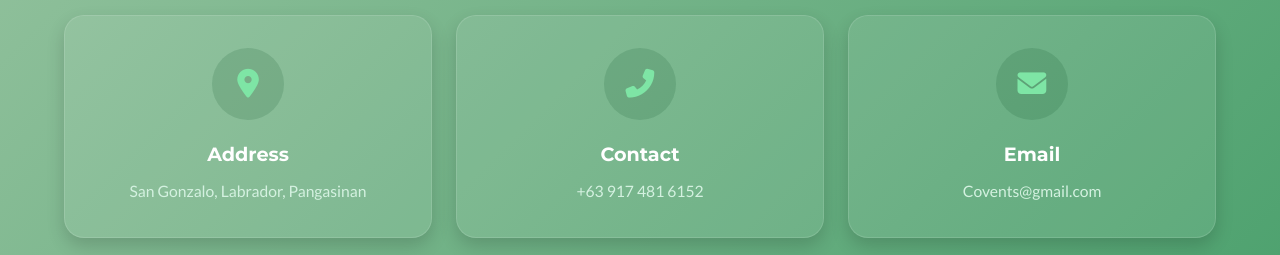
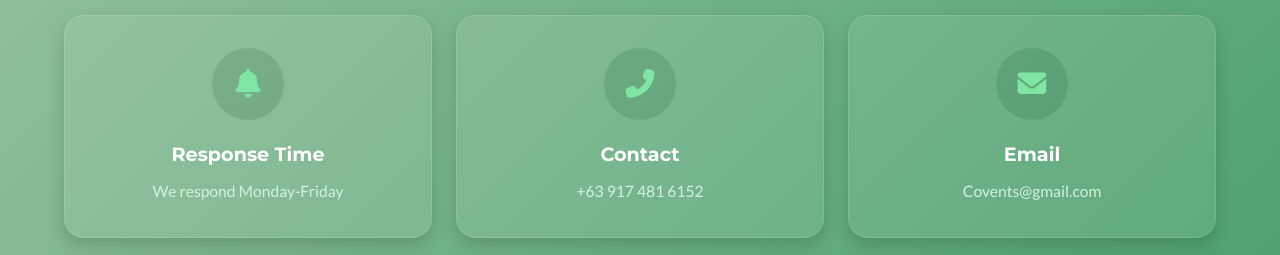
Before and after one commit to kellieman/COVENTS-PROMOTIONAL-WEBSITE, a plain HTML site: page index.html in a window 1280 px wide. Shown: the part 2766-3021 px from the top of the page. Drawn offline with Linux system fonts and the light colour scheme.

Commit message:
Update index.html

```diff
--- a/index.html
+++ b/index.html
@@ -193,10 +193,10 @@
             <div class="contact-grid">
                 <div class="contact-card">
                     <div class="contact-icon">
-                        <i class="fas fa-map-marker-alt"></i>
+                        <i class="fas fa-bell"></i>
                     </div>
-                    <h3>Address</h3>
-                    <p>San Gonzalo, Labrador, Pangasinan</p>
+                    <h3>Response Time</h3>
+                    <p>We respond Monday-Friday</p>
                 </div>
                 <div class="contact-card">
                     <div class="contact-icon">
```
